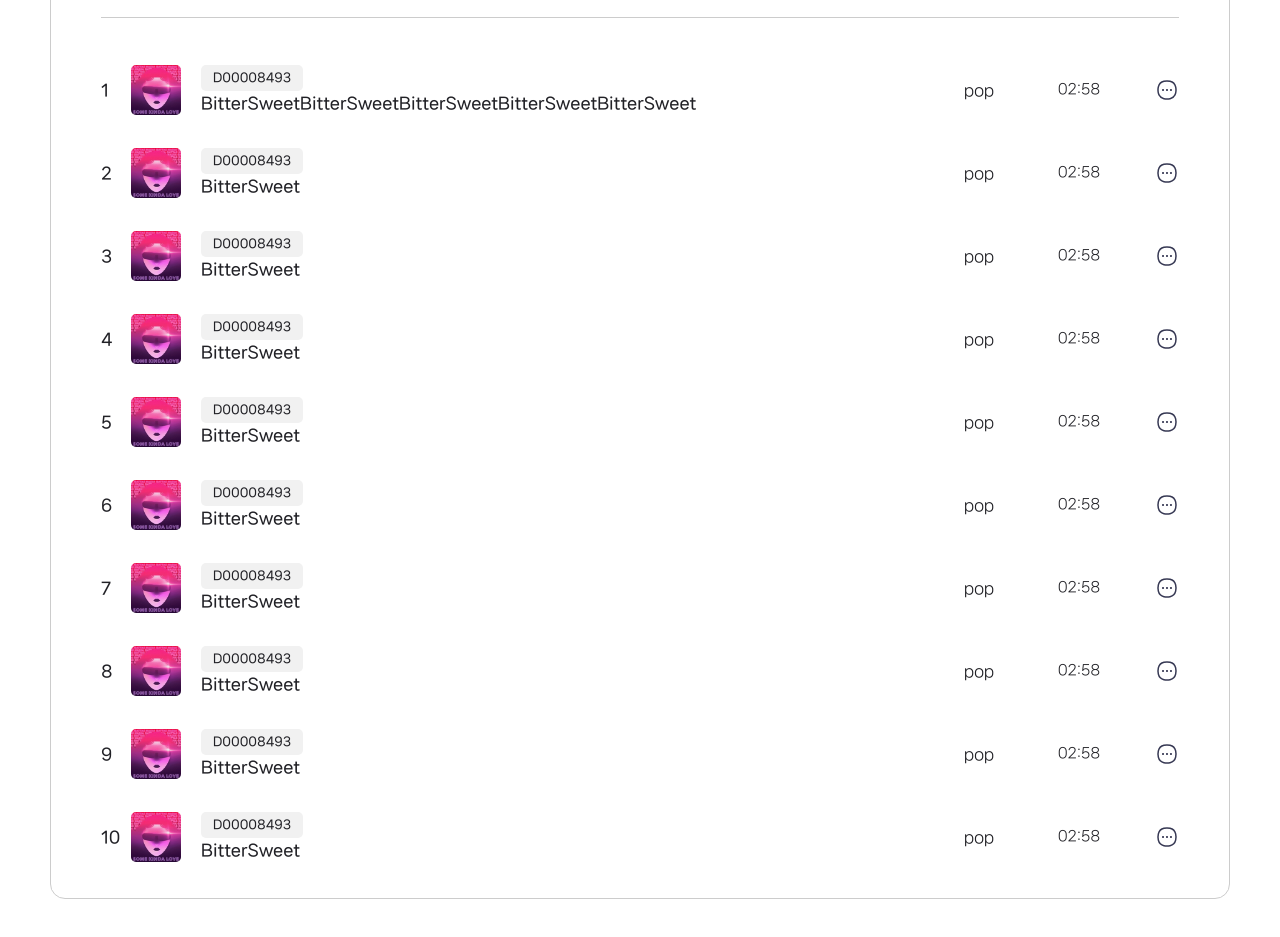
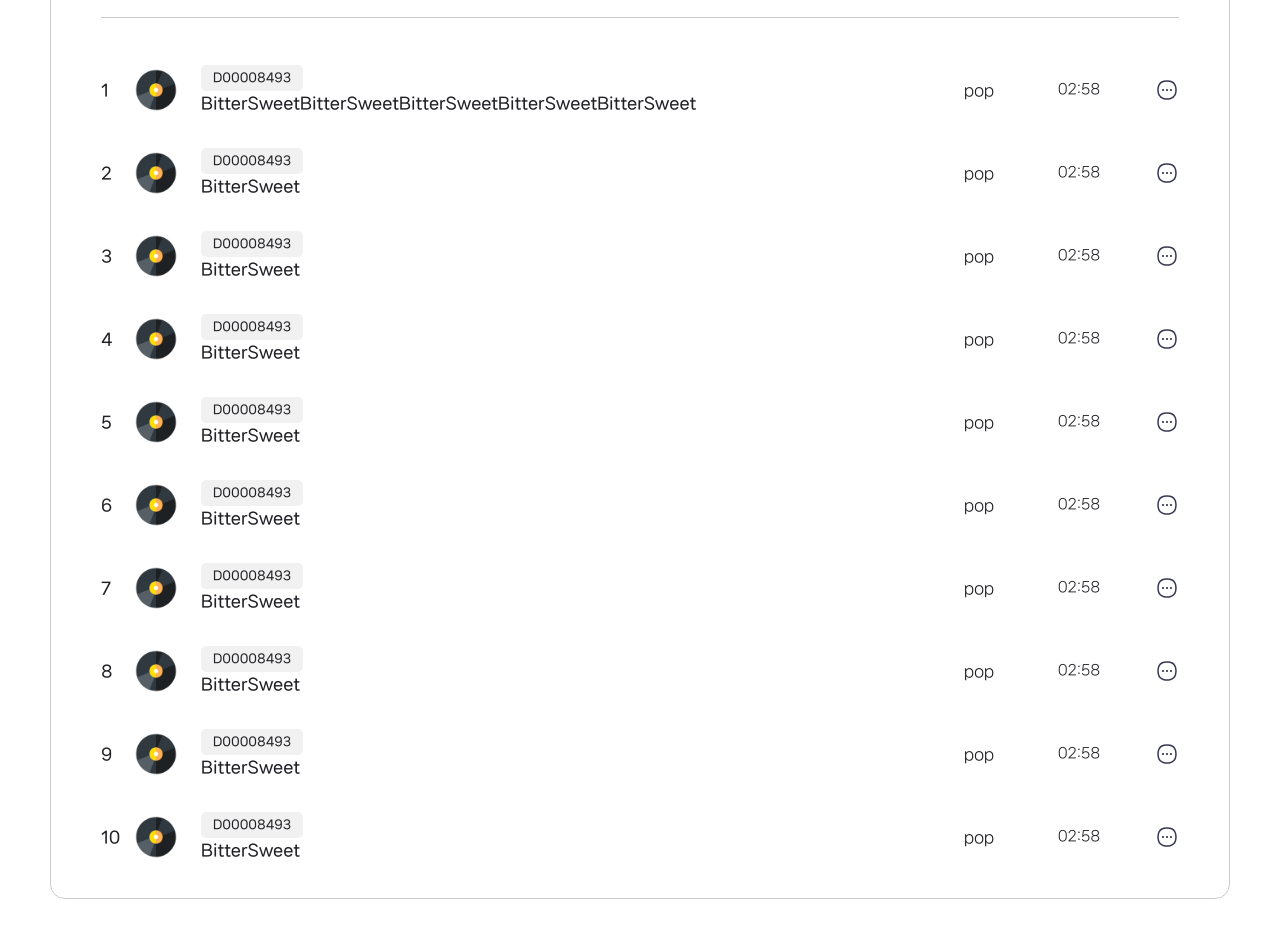
Before and after one commit to aramShim/fuji, a plain HTML site: page index.html in a window 1280 px wide. Shown: the part 159-1096 px from the top of the page. Drawn offline with Linux system fonts and the light colour scheme; a web font is replaced by a local one.

Commit message:
음악 아이콘 변경

```diff
--- a/css/style.css
+++ b/css/style.css
@@ -32,13 +32,12 @@ linear-gradient(to right bottom,#e2ffea,#cfe4f7);
 
   .list-item > a:hover .item-img:after { background: rgba(0,0,0,.5) var(--play-img) center center no-repeat;}
 
-  .list-item.active > a .item-img:after { background: rgba(0,0,0,.5) url(../img/playing_white_50x50.png) center center no-repeat; animation: playing 2s steps(60) infinite; background-size: 3000px 50px;
-  }
+  /* .list-item.active > a .item-img:after { background: rgba(0,0,0,.5) url(../img/playing_white_50x50.png) center center no-repeat; animation: playing 2s steps(60) infinite; background-size: 3000px 50px;   } */
+  .list-item.active > a .item-img:after {background: url(../img/music.png) no-repeat; background-size:100%; animation: rotateImg 3s linear 0s infinite forwards;}
   .list-item.active > a:hover .item-img:after { content:''; background: rgba(0,0,0,.5) var(--pause-img) center center no-repeat; background-size: auto; animation: none;
   }
 
-  .list-item.active.pause > a .item-img:after { background: rgba(0,0,0,.5) var(--play-img) center center no-repeat;
-  }
+  .list-item.active.pause > a .item-img:after {animation: none;}
 
 
 
@@ -142,6 +141,11 @@ linear-gradient(to right bottom,#e2ffea,#cfe4f7);
   100% {background-position-x:-3000px;}
 
 }
+@keyframes rotateImg
+{
+    0%{ transform: rotateZ(0); }
+    100%{ transform: rotateZ(360deg); }
+}
 
 @media (max-width: 920px){
 
@@ -160,8 +164,6 @@ linear-gradient(to right bottom,#e2ffea,#cfe4f7);
   .volumn-area {display: none;}
   .control-center {position: absolute; top: 50%; right: 50px; transform: translateY(-50%);}
 
-  .list-item.active > a:hover .item-img:after { background: rgba(0,0,0,.5) url(../img/playing_white_50x50.png) center center no-repeat; animation: playing 2s steps(60) infinite; background-size: 3000px 50px;
-  }
 
 }
 
--- a/index.html
+++ b/index.html
@@ -43,7 +43,7 @@
                 <div class="item-no">1</div>
                 <div class="item-img">
                   <!--앨범이미지-->
-                  <img src="img/test-img.png" alt="">
+                  <img src="img/music.png" alt="">
                 </div>
                 <div class="item-info">
                   <span class="demo-cd">D00008493</span>
@@ -73,7 +73,7 @@
                 <div class="item-no">2</div>
                 <div class="item-img">
                   <!--앨범이미지-->
-                  <img src="img/test-img.png" alt="">
+                  <img src="img/music.png" alt="">
                 </div>
                 <div class="item-info">
                   <span class="demo-cd">D00008493</span>
@@ -102,7 +102,7 @@
                 <div class="item-no">3</div>
                 <div class="item-img">
                   <!--앨범이미지-->
-                  <img src="img/test-img.png" alt="">
+                  <img src="img/music.png" alt="">
                 </div>
                 <div class="item-info">
                   <span class="demo-cd">D00008493</span>
@@ -131,7 +131,7 @@
                 <div class="item-no">4</div>
                 <div class="item-img">
                   <!--앨범이미지-->
-                  <img src="img/test-img.png" alt="">
+                  <img src="img/music.png" alt="">
                 </div>
                 <div class="item-info">
                   <span class="demo-cd">D00008493</span>
@@ -160,7 +160,7 @@
                 <div class="item-no">5</div>
                 <div class="item-img">
                   <!--앨범이미지-->
-                  <img src="img/test-img.png" alt="">
+                  <img src="img/music.png" alt="">
                 </div>
                 <div class="item-info">
                   <span class="demo-cd">D00008493</span>
@@ -189,7 +189,7 @@
                 <div class="item-no">6</div>
                 <div class="item-img">
                   <!--앨범이미지-->
-                  <img src="img/test-img.png" alt="">
+                  <img src="img/music.png" alt="">
                 </div>
                 <div class="item-info">
                   <span class="demo-cd">D00008493</span>
@@ -218,7 +218,7 @@
                 <div class="item-no">7</div>
                 <div class="item-img">
                   <!--앨범이미지-->
-                  <img src="img/test-img.png" alt="">
+                  <img src="img/music.png" alt="">
                 </div>
                 <div class="item-info">
                   <span class="demo-cd">D00008493</span>
@@ -247,7 +247,7 @@
                 <div class="item-no">8</div>
                 <div class="item-img">
                   <!--앨범이미지-->
-                  <img src="img/test-img.png" alt="">
+                  <img src="img/music.png" alt="">
                 </div>
                 <div class="item-info">
                   <span class="demo-cd">D00008493</span>
@@ -276,7 +276,7 @@
                 <div class="item-no">9</div>
                 <div class="item-img">
                   <!--앨범이미지-->
-                  <img src="img/test-img.png" alt="">
+                  <img src="img/music.png" alt="">
                 </div>
                 <div class="item-info">
                   <span class="demo-cd">D00008493</span>
@@ -305,7 +305,7 @@
                 <div class="item-no">10</div>
                 <div class="item-img">
                   <!--앨범이미지-->
-                  <img src="img/test-img.png" alt="">
+                  <img src="img/music.png" alt="">
                 </div>
                 <div class="item-info">
                   <span class="demo-cd">D00008493</span>
@@ -342,7 +342,7 @@
       </div>
       <div class="player-controller flex">
         <div class="control-left flex">
-          <div class="control-img"><img src="img/test-img.png" alt=""></div>
+          <!-- <div class="control-img"><img src="img/music.png" alt=""></div> -->
           <div class="control-info">
             <span class="demo-title">BitterSweet</span>
           </div>
```
Also changed, not shown: img/music.png (added), img/test-img.png (deleted).
